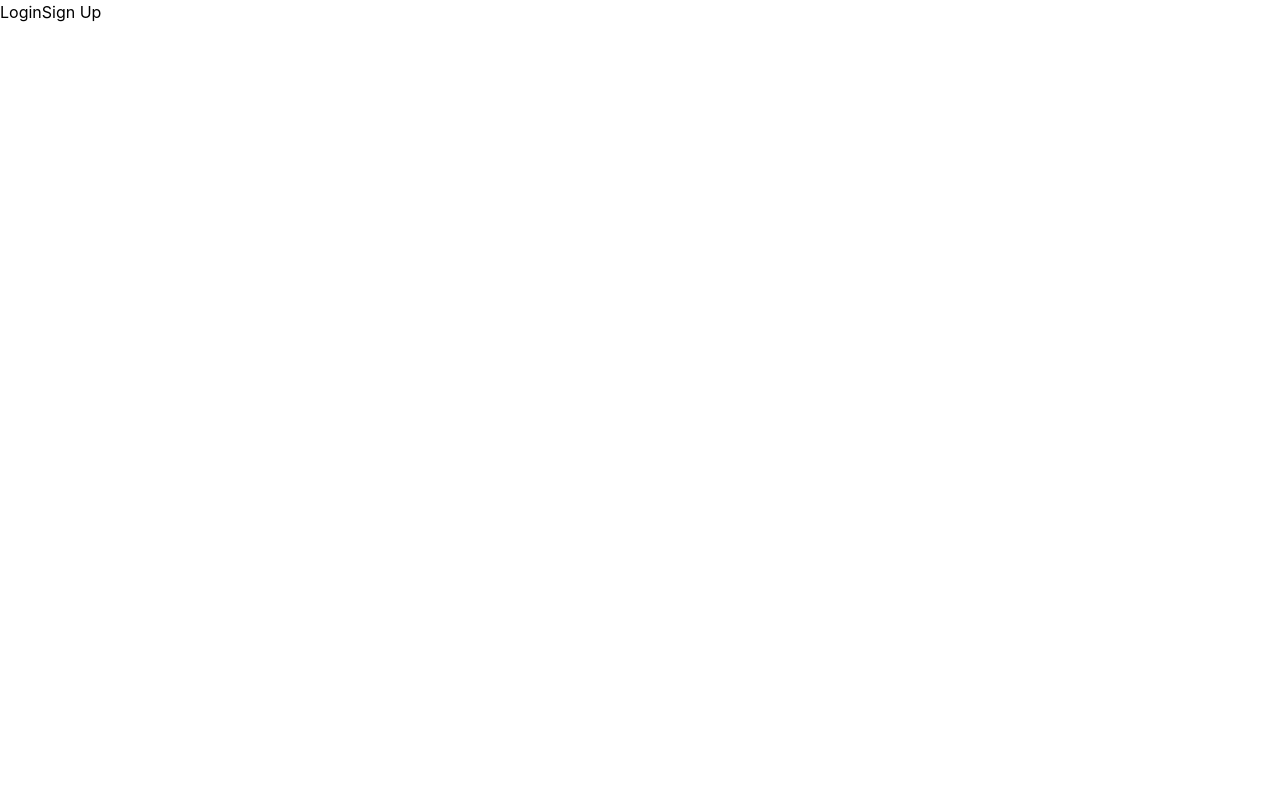
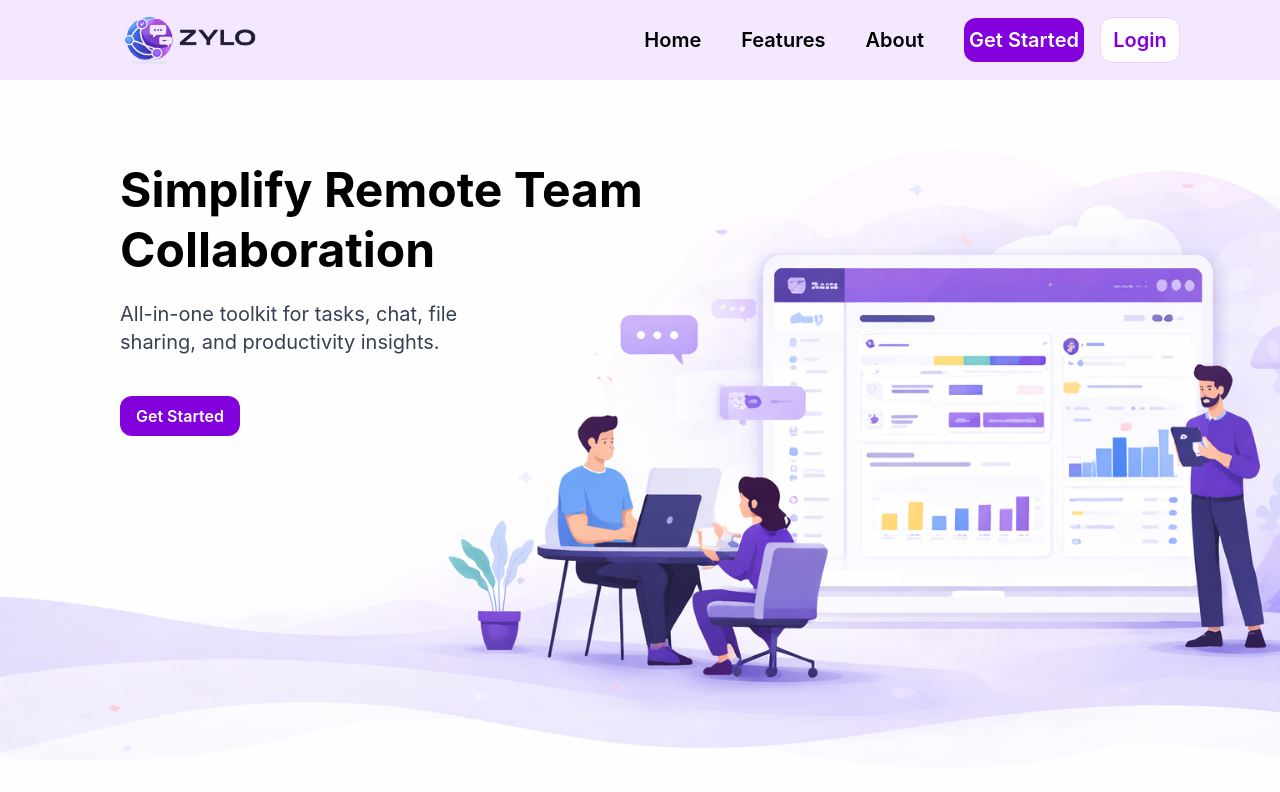
Before and after one commit to Trapti10/Remote-Work-Toolkit, a React (Vite) app in the folder ZYLO/Frontend/: page / in a window 1280 px wide. Shown: the top 792 px of the page. Built offline with nearby package versions, Linux system fonts and the light colour scheme.

Commit message:
navbar and introduction section done

```diff
--- /dev/null
+++ b/ZYLO/Frontend/src/Component/Btn1.jsx
@@ -0,0 +1,11 @@
+import React from 'react'
+
+const Btn1 = () => {
+  return (
+    <div className='bg-purple-700 text-white p-2 w-30 whitespace-nowrap flex items-center justify-center rounded-xl font-semibold'>
+        Get Started
+    </div>
+  )
+}
+
+export default Btn1
--- /dev/null
+++ b/ZYLO/Frontend/src/Component/Btn2.jsx
@@ -0,0 +1,11 @@
+import React from 'react'
+
+const Btn2 = () => {
+  return (
+    <div className='flex items-center justify-center bg-white border border-purple-200 rounded-xl p-2 w-20 font-semibold text-purple-700'>
+      Login
+    </div>
+  )
+}
+
+export default Btn2
--- /dev/null
+++ b/ZYLO/Frontend/src/Component/IntroSection.jsx
@@ -0,0 +1,22 @@
+import React from 'react'
+import BgImg from  "../assets/bgImg.png"
+import Btn1 from './Btn1'
+
+const IntroSection = () => {
+  return (
+    <div>
+      <div className="relative ">
+        <img src={BgImg} alt="" className=' w-full h-200 object-cover'/>
+        <div className="absolute top-20 left-10 px-20 w-180 ">
+        <h1 className='text-5xl font-bold leading-15'>Simplify Remote Team Collaboration </h1>
+        <p className="text-xl mt-5 text-gray-700 w-100">All-in-one toolkit for tasks, chat, file sharing, and productivity insights.</p>
+        <div className="mt-10">
+          <Btn1/>
+          </div>
+        </div>
+      </div>
+    </div>
+  )
+}
+
+export default IntroSection
--- /dev/null
+++ b/ZYLO/Frontend/src/Component/Navbar.jsx
@@ -0,0 +1,29 @@
+import React from 'react'
+import LOGO from '../assets/logo.png'
+import Btn1 from './Btn1'
+import Btn2 from './Btn2'
+
+const Navbar = () => {
+  return (
+    <div className='w-full h-20 bg-purple-100 flex justify-between items-center px-25 py-10 text-xl font-semibold'>
+      <div className=" h-30">
+        <img src={LOGO} alt="Logo" srcset="" className='h-full'/>
+        </div>
+        <div className="flex gap-10 items-center">
+            <h1>Home</h1>
+            <h1>Features</h1>
+            <h1>About</h1>
+            <div className="flex gap-4 justify-center items-center">
+            <div className="w-full">
+                <Btn1/>
+            </div>
+            <div className="w-full">
+                <Btn2/>
+            </div>
+            </div>
+        </div>
+    </div>
+  )
+}
+
+export default Navbar
--- a/ZYLO/Frontend/src/pages/Home.jsx
+++ b/ZYLO/Frontend/src/pages/Home.jsx
@@ -1,13 +1,14 @@
 import React from 'react'
-import { Link } from 'react-router-dom'
-import SignUp from './SignUp'
+
+import Navbar from '../Component/Navbar'
+import IntroSection from '../Component/IntroSection'
 
 
 const Home = () => {
   return (
     <div>
-      <Link to="/login">Login</Link>
-      <Link to="/signup">Sign Up</Link>
+     <Navbar/>
+     <IntroSection/>
     </div>
   )
 }
```
Also changed, not shown: ZYLO/Frontend/src/assets/bgImg.png (added), ZYLO/Frontend/src/assets/logo.png (added).
